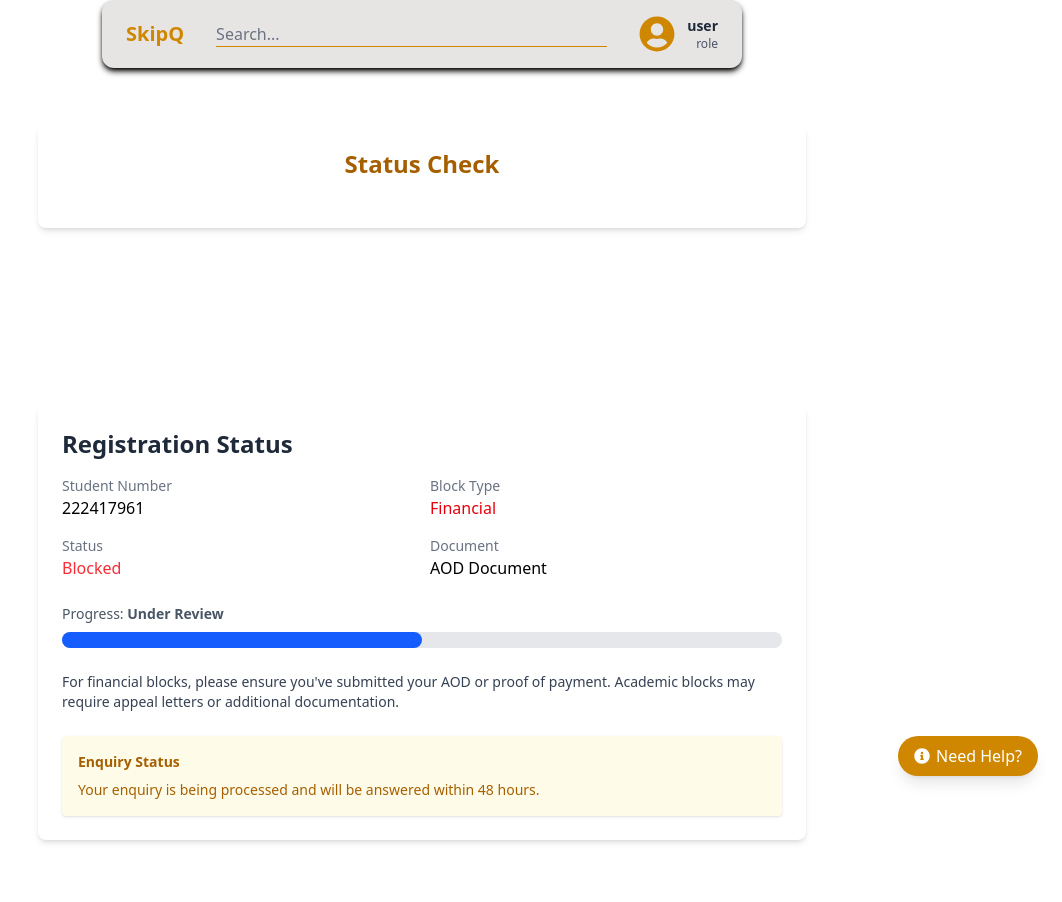
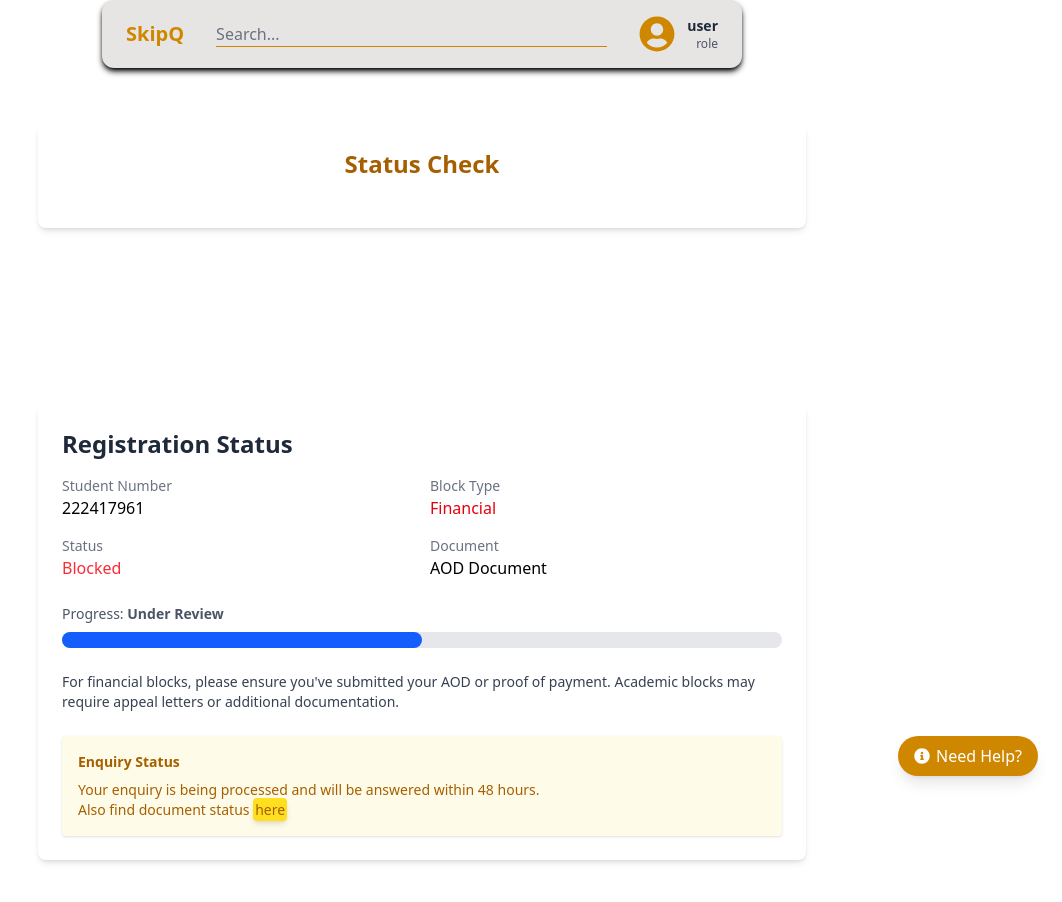
Before and after one commit to fRanklinscoT/skipq-demo, a React (Vite) app: page /status in a window 1280 px wide. Shown: the top 902 px of the page, without its empty margins (218-1280 px from the left). Built offline with nearby package versions, Linux system fonts and the light colour scheme.

Commit message:
UI update

```diff
--- a/src/components/Manage.jsx
+++ b/src/components/Manage.jsx
@@ -7,7 +7,6 @@ export default function ManageRegistration() {
         <h1 className="text-2xl font-bold text-yellow-700 mb-6 text-center">
           Manage Registration
         </h1>
-
       </div>
     </div>
   );
--- a/src/components/modular/EnquireyStatus.jsx
+++ b/src/components/modular/EnquireyStatus.jsx
@@ -3,6 +3,7 @@ export default function EnquiryStatus({ enquiry }) {
     <div className="bg-yellow-50 p-4 rounded shadow mt-6 text-sm text-yellow-700">
       <h3 className="font-semibold mb-2">Enquiry Status</h3>
       <p>{enquiry ? enquiry : "No enquiries at this time."}</p>
+      <p>Also find document status <a href="/documents" className="bg-yellow-300 p-0.5 rounded-sm hover:bg-yellow-400 shadow-md">here</a></p>
     </div>
   );
 }
```
